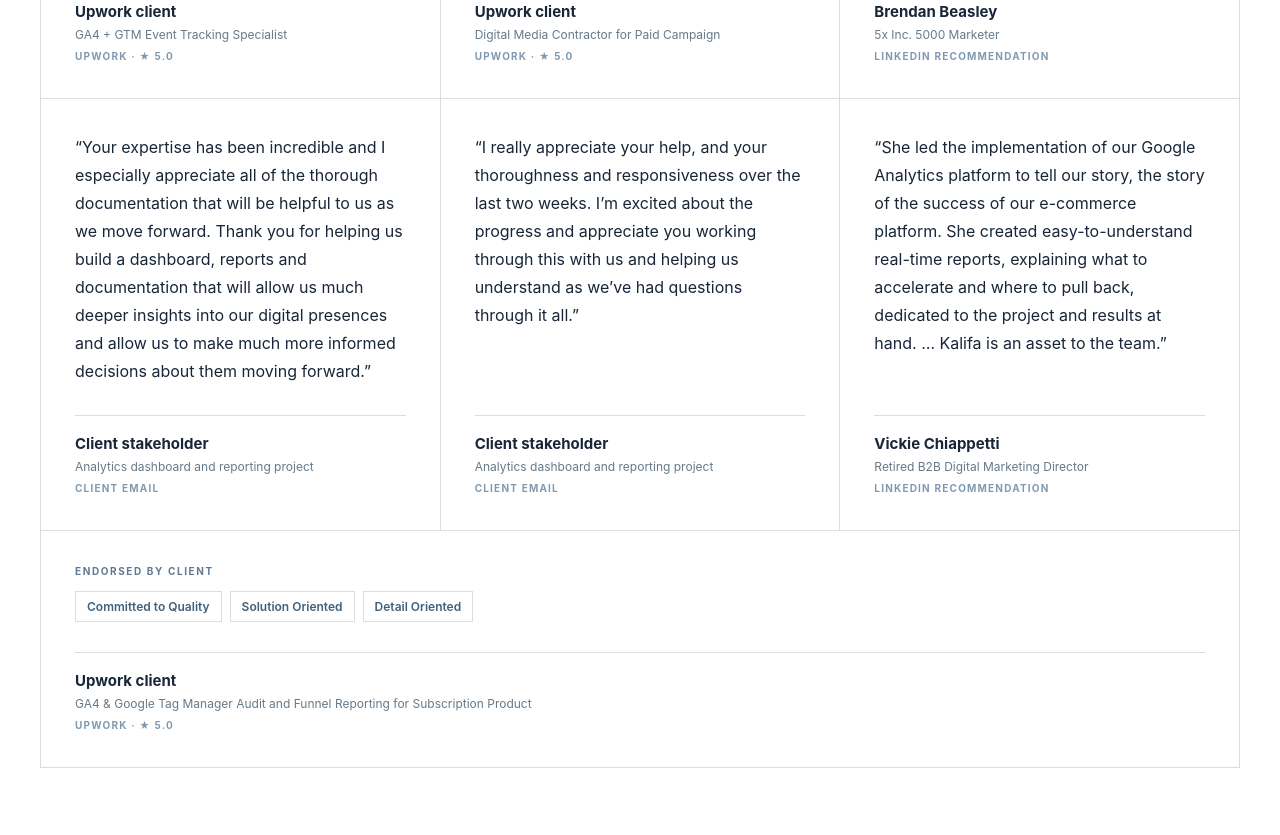
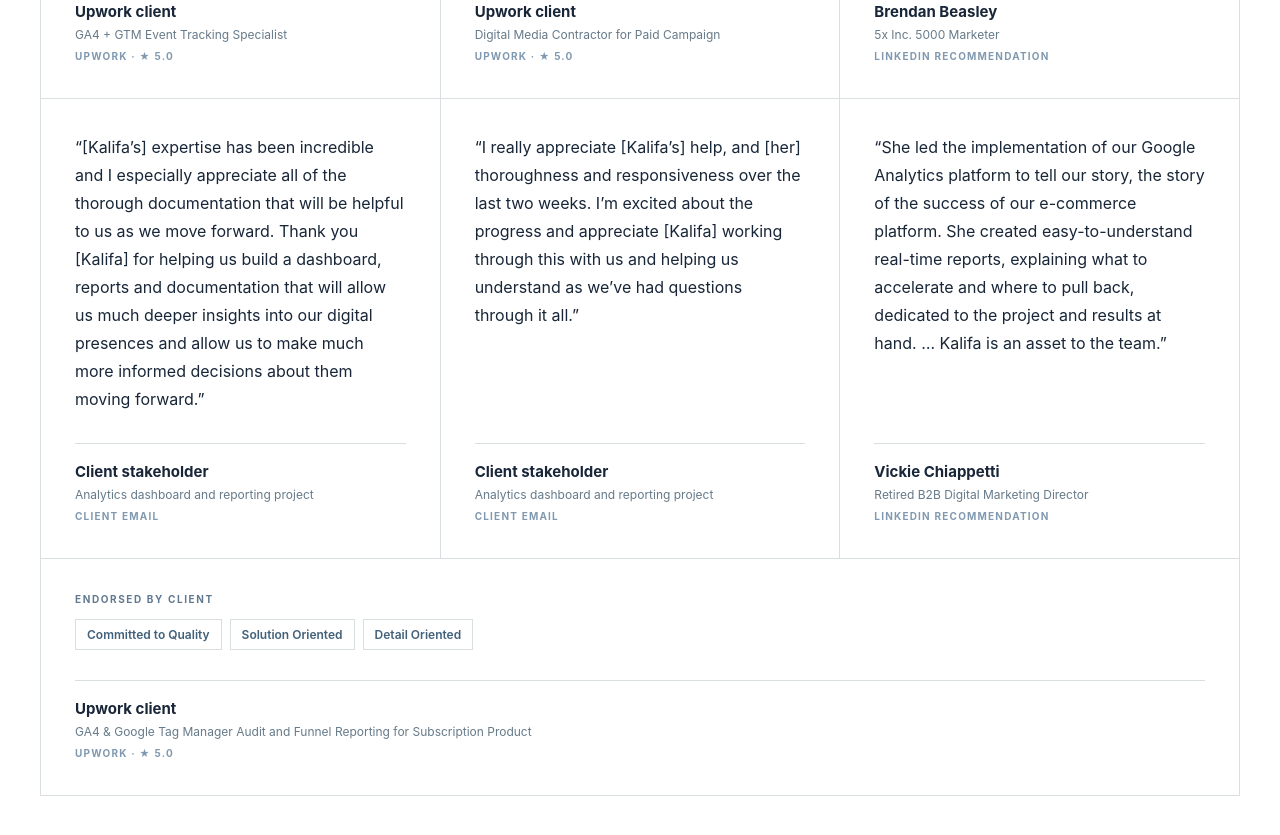
Before and after one commit to kmshabazz/km-company-portfolio, a Next.js app: page / in a window 1280 px wide. Shown: the part 8080-8915 px from the top of the page. Built offline with nearby package versions, Linux system fonts and the light colour scheme.

Commit message:
Refer to Kalifa by name in client email testimonials

```diff
--- a/app/page.tsx
+++ b/app/page.tsx
@@ -32,13 +32,13 @@ const testimonials: { quote:string; endorsed?:string[]; name:string; role:string
   "source": "LinkedIn recommendation"
  },
  {
-  "quote": "Your expertise has been incredible and I especially appreciate all of the thorough documentation that will be helpful to us as we move forward. Thank you for helping us build a dashboard, reports and documentation that will allow us much deeper insights into our digital presences and allow us to make much more informed decisions about them moving forward.",
+  "quote": "[Kalifa’s] expertise has been incredible and I especially appreciate all of the thorough documentation that will be helpful to us as we move forward. Thank you [Kalifa] for helping us build a dashboard, reports and documentation that will allow us much deeper insights into our digital presences and allow us to make much more informed decisions about them moving forward.",
   "name": "Client stakeholder",
   "role": "Analytics dashboard and reporting project",
   "source": "Client email"
  },
  {
-  "quote": "I really appreciate your help, and your thoroughness and responsiveness over the last two weeks. I’m excited about the progress and appreciate you working through this with us and helping us understand as we’ve had questions through it all.",
+  "quote": "I really appreciate [Kalifa’s] help, and [her] thoroughness and responsiveness over the last two weeks. I’m excited about the progress and appreciate [Kalifa] working through this with us and helping us understand as we’ve had questions through it all.",
   "name": "Client stakeholder",
   "role": "Analytics dashboard and reporting project",
   "source": "Client email"
```
